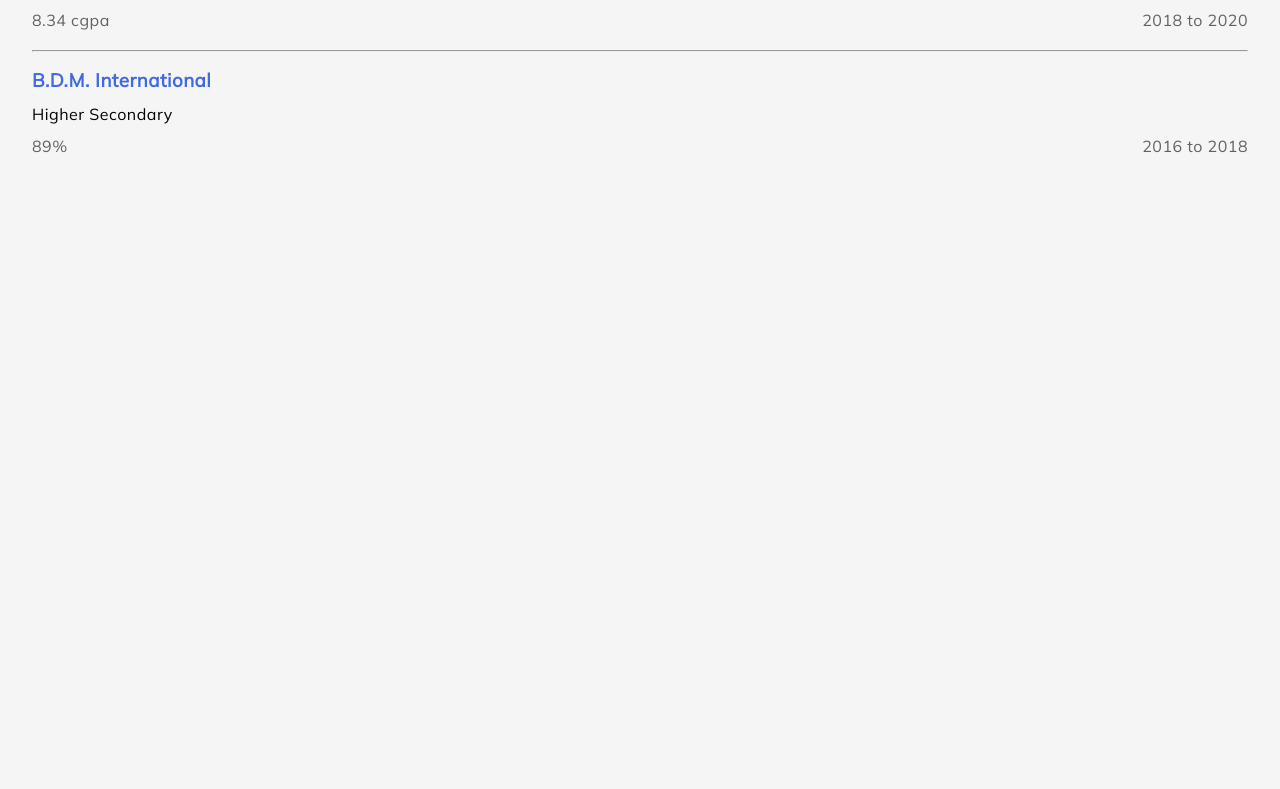
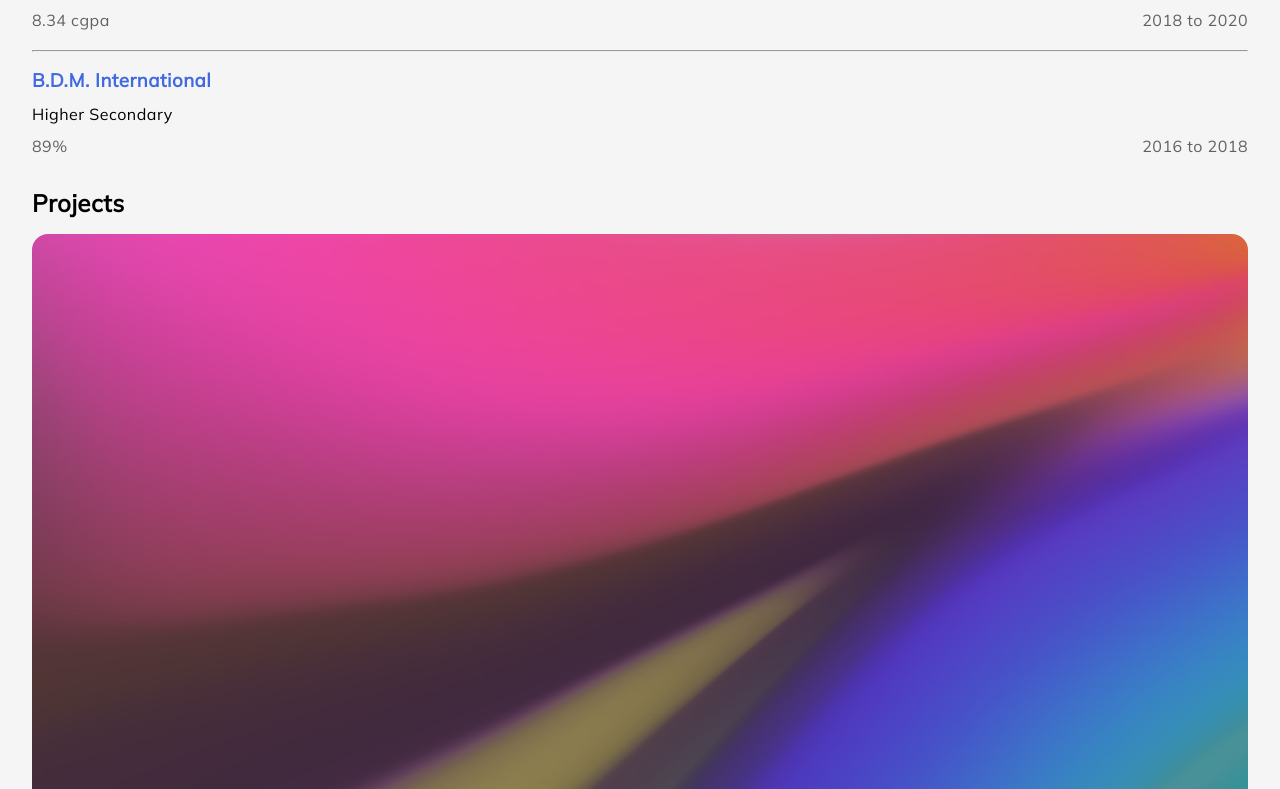
Before and after one commit to Shuktika15/Shuktika15.github.io, a React (Vite) app: page / in a window 1280 px wide. Shown: the part 2008-2797 px from the top of the page. Before the commit the page ends 2196 px from the top, so only its background shows below. Built offline with nearby package versions, Linux system fonts and the light colour scheme.

Commit message:
Create project component

```diff
--- /dev/null
+++ b/src/components/projects/Projects.scss
@@ -0,0 +1,9 @@
+#Projects {
+  .card-header {
+    aspect-ratio: 16 / 9;
+    background-image: url("../../assets/images/project.jpg");
+    background-repeat: no-repeat;
+    background-size: cover;
+    border-radius: 1rem 1rem 0 0;
+  }
+}
--- /dev/null
+++ b/src/components/projects/Projects.tsx
@@ -0,0 +1,29 @@
+import "./Projects.scss";
+
+export default function Projects() {
+    return (
+        <section id="Projects">
+            <h1>Projects</h1>
+            <article className="card">
+                <div className="card-header"></div>
+                <div className="card-body">
+                    <h3 className="color-accent">Pension Management System</h3>
+                    <p className="content">
+                        Lorem ipsum dolor sit amet, consectetur adipisicing elit. Dignissimos fuga fugit maiores
+                        mollitia neque nostrum praesentium quisquam quo sequi voluptatem.
+                    </p>
+                </div>
+            </article>
+            <article className="card">
+                <div className="card-header"></div>
+                <div className="card-body">
+                    <h3 className="color-accent">Airline Management System</h3>
+                    <p className="content">
+                        Lorem ipsum dolor sit amet, consectetur adipisicing elit. Dignissimos fuga fugit maiores
+                        mollitia neque nostrum praesentium quisquam quo sequi voluptatem.
+                    </p>
+                </div>
+            </article>
+        </section>
+    );
+}
--- a/src/main.scss
+++ b/src/main.scss
@@ -42,3 +42,23 @@
   display: grid;
   gap: 1rem;
 }
+
+.bg-light {
+  background-color: var(--light-color);
+}
+
+.color-accent {
+  color: var(--accent-color);
+}
+
+.card {
+  border-radius: 1rem;
+}
+
+.card-body {
+  padding: 1rem;
+  display: grid;
+  gap: 0.75rem;
+  background-color: var(--light-color);
+  border-radius: 0 0 1rem 1rem;
+}
--- a/src/main.tsx
+++ b/src/main.tsx
@@ -7,6 +7,7 @@
 import Skills from "./components/skills/Skills";
 import Experiences from "./components/experiences/Experiences";
 import Educations from "./components/educations/Educations";
+import Projects from "./components/projects/Projects";
 
 function App() {
     return (
@@ -18,6 +19,7 @@
                 <Skills/>
                 <Experiences/>
                 <Educations/>
+                <Projects/>
             </main>
             <footer></footer>
         </>
```
Also changed, not shown: src/assets/images/project.jpg (added).
